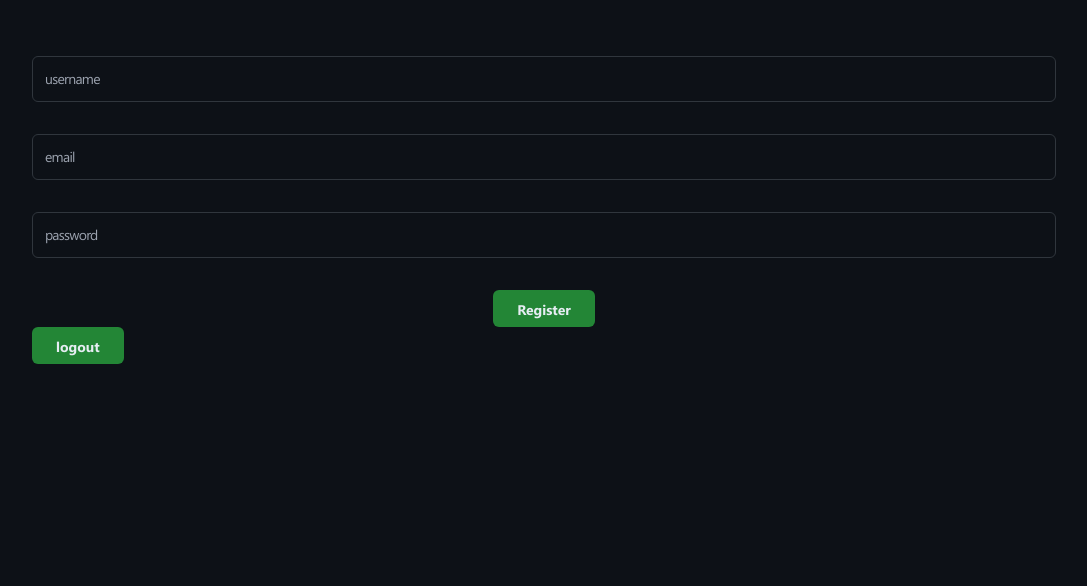
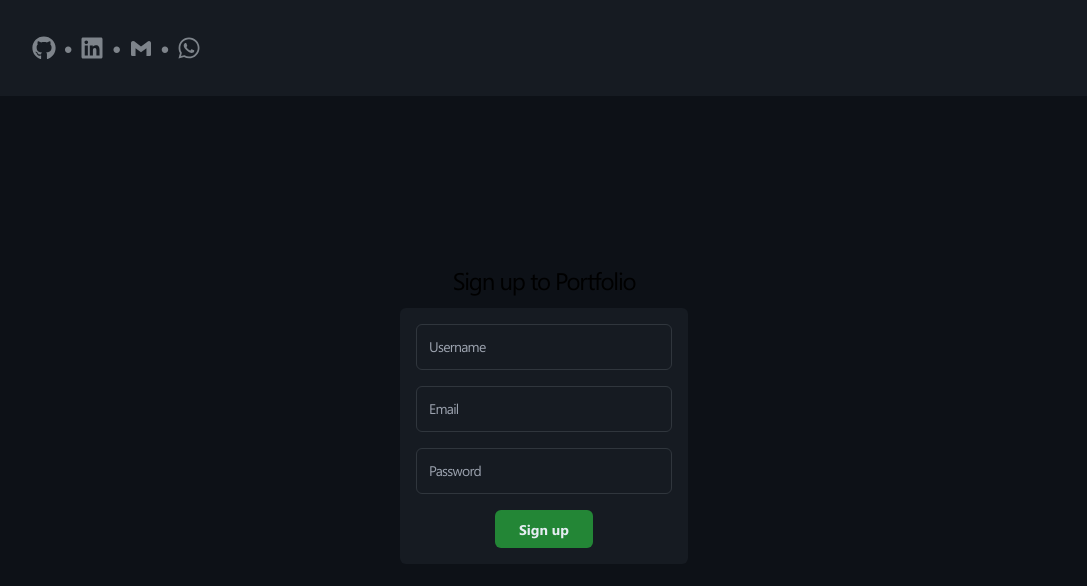
Before and after one commit to Tiago-Silverio-da-Costa/portfolio, a Next.js app: page /register in a window 1280 px wide. Shown: the top 586 px of the page, without its empty margins (96-1183 px from the left). Built offline with nearby package versions, Linux system fonts and the light colour scheme.

Commit message:
login design basis

```diff
--- a/app/login/page.tsx
+++ b/app/login/page.tsx
@@ -1,8 +1,12 @@
 import Login from "@/components/(login)/body/login.body";
+import Header from "@/components/header";
 
 export default function RegisterPage() {
 
     return (
-        <Login />
+        <>
+            <Header />
+            <Login />
+        </>
     )
 }
--- a/app/page.tsx
+++ b/app/page.tsx
@@ -10,14 +10,14 @@ import Footer from "@/components/footer";
 export default function Home() {
   return (
     <>
-      {/* <Header />
-      <Hero /> */}
-      <HeroOld />
-      {/* <About />
+      <Header />
+      <Hero />
+      {/* <HeroOld /> */}
+      <About />
       <Experience />
       <Projects />
       <Contact />
-      <Footer /> */}
+      <Footer />
     </>
 
   );
--- a/app/register/page.tsx
+++ b/app/register/page.tsx
@@ -1,8 +1,12 @@
 import Register from "@/components/(login)/body/register.body";
+import Header from "@/components/header";
 
 export default function RegisterPage() {
 
     return (
-        <Register />
+        <>
+            <Header />
+            <Register />
+        </>
     )
 }
--- a/components/(login)/body/login.body.tsx
+++ b/components/(login)/body/login.body.tsx
@@ -105,8 +105,13 @@ const Login: React.FC = () => {
     }
 
     return (
-        <section className="mx-auto w-5/6 max-w-5xl py-8">
-            <form className="" onSubmit={handleSubmit(onSubmit)} autoComplete="on">
+        <section className="flex items-center justify-center mx-auto w-5/6 max-w-72 py-8 h-[80vh]">
+            <div className="flex flex-col gap-4 w-full">
+
+                <h1 className="text-2xl font-medium tracking-tighter leading-6 text-center text-primary">
+                    Sign in to Portfolio
+                </h1>
+                <form className="bg-bgFooter px-4 py-4 rounded-md" onSubmit={handleSubmit(onSubmit)} autoComplete="on">
                     {Object.keys(errors).length > 0 && (
                         <Alert type="error">
                             {errors.root?.message ??
@@ -164,6 +169,7 @@ const Login: React.FC = () => {
                         </FormBtn>
                     </div>
                 </form>
+            </div>
         </section>
     )
 }
--- a/components/(login)/body/register.body.tsx
+++ b/components/(login)/body/register.body.tsx
@@ -1,17 +1,12 @@
 "use client";
 
 import { zodResolver } from "@hookform/resolvers/zod";
-import { useEffect, useState } from "react";
 import { useForm } from "react-hook-form";
 import { TRegister, RegisterSchema } from "@/components/commom/schemaregister";
 import { useRouter } from "next/navigation";
 import Alert from "@/components/commom/alert";
 import { FormBtn, FormFieldError, FormFieldGrp, FormFieldWrapper, Spin } from "@/styles/projects/index";
 import { PiSpinnerBold } from "react-icons/pi";
-
-export function logout() {
-    localStorage.removeItem("user");
-}
 
 export default function Register() {
 
@@ -98,11 +93,14 @@ export default function Register() {
         }
     }
 
+    return (
+        <section className="flex items-center justify-center mx-auto w-5/6 max-w-72 py-8 h-[80vh]">
+            <div className="flex flex-col gap-4 w-full">
 
-
-    return (
-        <section className="mx-auto w-5/6 max-w-5xl py-8">
-            <form className="" onSubmit={handleSubmit(onSubmit)} autoComplete="on">
+                <h1 className="text-2xl font-medium tracking-tighter leading-6 text-center text-primary">
+                    Sign up to Portfolio
+                </h1>
+                <form className="bg-bgFooter px-4 py-4 rounded-md" onSubmit={handleSubmit(onSubmit)} autoComplete="on">
                     {Object.keys(errors).length > 0 && (
                         <Alert type="error">
                             {errors.root?.message ??
@@ -114,13 +112,13 @@ export default function Register() {
                             Your account has been created successfully!
                         </Alert>
                     )}
-                <div className="flex flex-col items-center justify-between gap-8 mt-6 w-full">
+                    <div className="flex flex-col items-center justify-between gap-4 w-full">
                         <FormFieldWrapper $error={!!errors.username}>
                             <FormFieldGrp>
                                 <input
                                     {...register("username")}
                                     inputMode="text"
-                                placeholder="username"
+                                    placeholder="Username"
                                     maxLength={100}
                                     readOnly={isSubmitting}
                                 />
@@ -134,7 +132,7 @@ export default function Register() {
                                 <input
                                     {...register("email")}
                                     inputMode="text"
-                                placeholder="email"
+                                    placeholder="Email"
                                     maxLength={100}
                                     readOnly={isSubmitting}
                                 />
@@ -149,7 +147,7 @@ export default function Register() {
                                     {...register("password")}
                                     type="password"
                                     inputMode="text"
-                                placeholder="password"
+                                    placeholder="Password"
                                     maxLength={100}
                                     readOnly={isSubmitting}
                                 />
@@ -170,16 +168,13 @@ export default function Register() {
                                     </Spin>
                                 </div>
                             )}
-                        <span>Register</span>
+                            <span>
+                                Sign up
+                            </span>
                         </FormBtn>
                     </div>
                 </form>
-            <FormBtn
-                type="submit"
-                onClick={() => logout()}
-            >
-                <span>logout</span>
-            </FormBtn>
+            </div>
         </section>
     )
 }
--- a/components/header.tsx
+++ b/components/header.tsx
@@ -1,20 +1,66 @@
 "use client";
 
 import Link from "next/link";
-import { useState } from "react";
+import { useEffect, useState } from "react";
 import { ImMenu } from "react-icons/im";
 import { IoMdClose } from "react-icons/io";
 import { FaGithub, FaWhatsapp } from "react-icons/fa6";
 import { FaLinkedin } from "react-icons/fa";
 import { BiLogoGmail } from "react-icons/bi";
+import { FormBtn } from "@/styles/projects";
+import { usePathname } from "next/navigation";
+
+export function logout() {
+    localStorage.removeItem("user");
+}
 
 export default function Header() {
     const [openPopup, setOpenPopup] = useState(false);
+    const [isAdmin, setIsAdmin] = useState(false);
+    const [hideContent, setHideContent] = useState(false);
+
+    const pathname = usePathname();
+
+    useEffect(() => {
+        const getAdminBoard = async () => {
+            try {
+                const user = JSON.parse(localStorage.getItem('user') as string)
+                const response = await fetch("http://localhost:4000/api/test/admin", {
+                    method: 'GET',
+                    headers: {
+                        'x-access-token': user.accessToken
+                    }
+                });
+                if (response.status === 200) {
+                    setIsAdmin(true);
+                }
+
+            } catch (error) {
+                console.log(error)
+            }
+        }
+
+        getAdminBoard()
+
+        if (pathname !== "/") {
+            setHideContent(true)
+        }
+    }, [])
 
     return (
         <header className="bg-bgFooter">
+            <div className="mx-auto w-5/6 max-w-5xl flex items-center justify-end md:justify-between py-8">
+                {
+                    isAdmin && (
+                        <FormBtn
+                            type="submit"
+                            onClick={() => logout()}
+                        >
+                            <span>logout</span>
+                        </FormBtn>
+                    )
+                }
 
-            <div className="mx-auto w-5/6 max-w-5xl flex items-center justify-end md:justify-between py-8">
                 <div className="hidden md:flex items-center justify-center gap-2 text-2xl">
                     <Link
                         href="https://github.com/Tiago-Silverio-da-Costa"
@@ -57,6 +103,10 @@ export default function Header() {
                     </Link>
                 </div>
 
+                {
+                    !hideContent && (
+                        <>
+
                             <nav className="items-center gap-4 justify-center hidden md:flex">
                                 <ul>
                                     <li>
@@ -79,7 +129,6 @@ export default function Header() {
                                     </li>
                                 </ul>
                             </nav>
-
                             {/* mobile */}
 
                             <button
@@ -119,6 +168,11 @@ export default function Header() {
                                     </nav>
                                 )
                             }
+                        </>
+                    )
+                }
+
+
             </div>
 
         </header >
```
Lines whose indentation alone changed are shown as unchanged.
